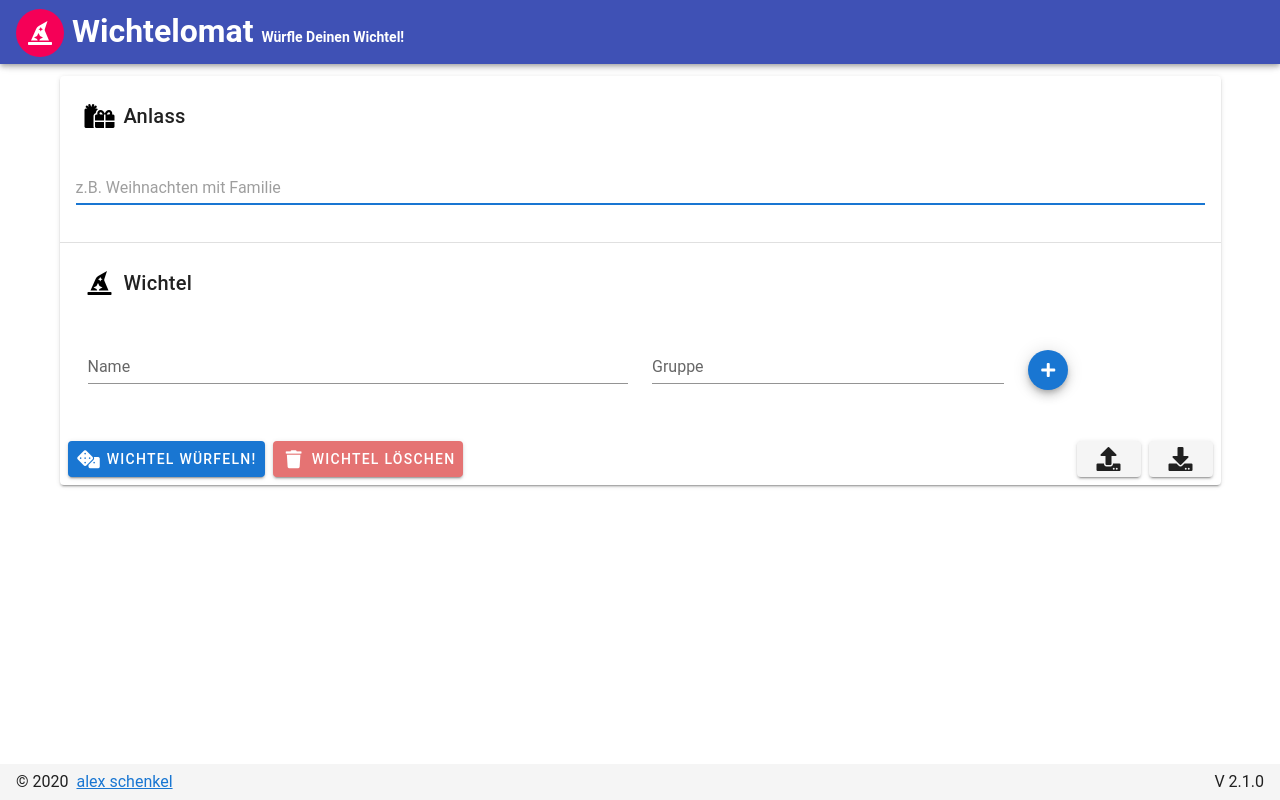
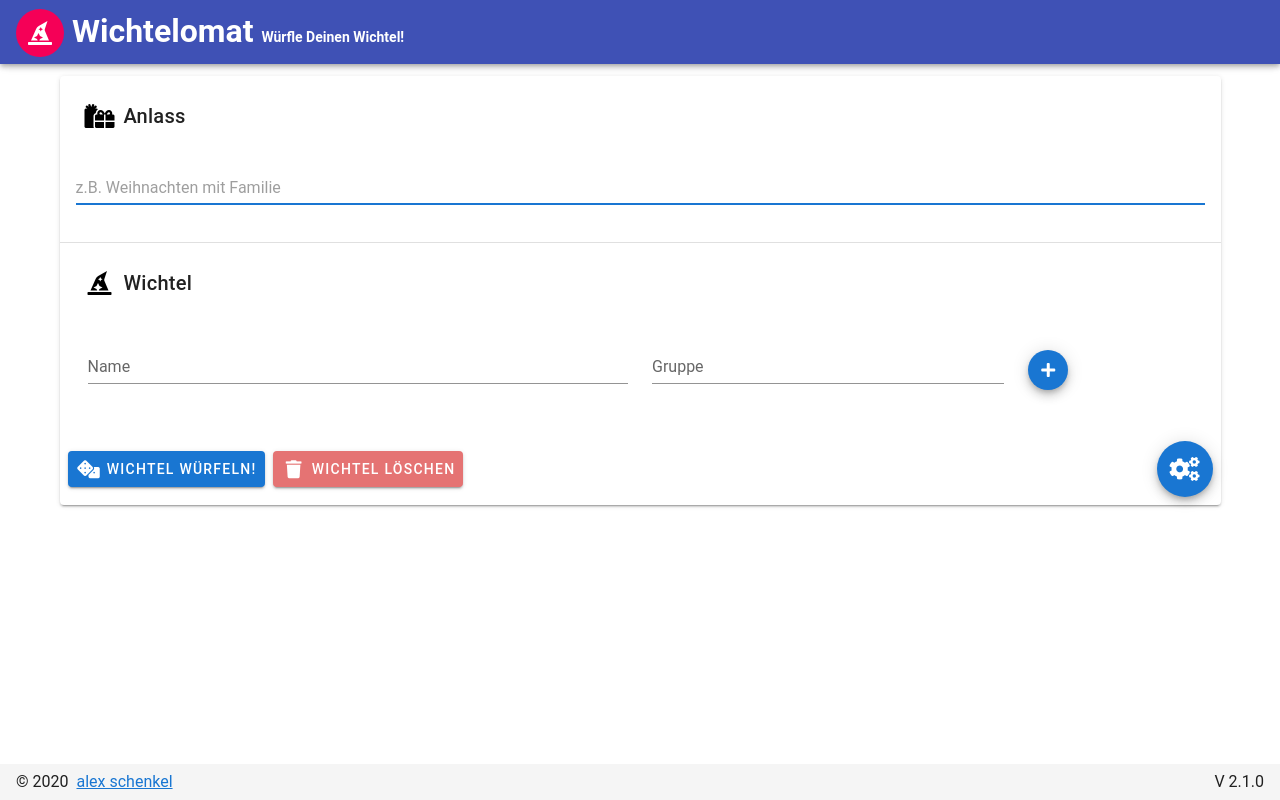
Before and after one commit to bylexus/wichtelomat, a Vue app: page / in a window 1280 px wide. Built offline with nearby package versions, Linux system fonts and the light colour scheme; a small style sheet from the web is missing.

Commit message:
Moved load/save to menu, and added a reset btn

```diff
--- a/src/views/Home.vue
+++ b/src/views/Home.vue
@@ -73,23 +73,26 @@
                         Wichtel löschen
                     </v-btn>
                     <v-spacer />
-                        <v-tooltip bottom>
-                            <template v-slot:activator="{ on }">
-                                <v-btn v-on="on" class="mr-2" @click="onUpload">
-                                    <v-icon>fas fa-upload</v-icon>
-                                </v-btn>
+                        <v-menu offset-y>
+                            <template v-slot:activator="{on}">
+                                <v-btn v-on="on" fab color="primary"><v-icon>fas fa-cogs</v-icon></v-btn>
                             </template>
-                            <span>Einstellungen laden</span>
-                            <input type="file" ref="loadinput" style="display:none" @change="onUploadFileChoose"/>
-                        </v-tooltip>
-                        <v-tooltip bottom>
-                            <template v-slot:activator="{ on }">
-                                <v-btn v-on="on" @click="onDownload">
-                                    <v-icon>fas fa-download</v-icon>
-                                </v-btn>
-                            </template>
-                            <span>Einstellungen speichern (download)</span>
-                        </v-tooltip>
+                            <v-list>
+                                <v-list-item @click="onDownload">
+                                    <v-list-item-icon><v-icon>fas fa-download</v-icon></v-list-item-icon>
+                                    <v-list-item-content>speichern (download)</v-list-item-content>
+                                </v-list-item>
+                                <v-list-item @click="onUpload">
+                                    <v-list-item-icon><v-icon>fas fa-upload</v-icon></v-list-item-icon>
+                                    <v-list-item-content>laden</v-list-item-content>
+                                    <input type="file" ref="loadinput" style="display:none" @change="onUploadFileChoose"/>
+                                </v-list-item>
+                                <v-list-item @click="onReset">
+                                    <v-list-item-icon><v-icon>fas fa-trash</v-icon></v-list-item-icon>
+                                    <v-list-item-content>alles leeren</v-list-item-content>
+                                </v-list-item>
+                            </v-list>
+                        </v-menu>
                 </v-card-actions>
                 <v-card-text v-if="error">
                     <v-alert type="error">{{ error }}</v-alert>
@@ -341,6 +344,11 @@ export default {
                 };
                 reader.readAsText(file)
             }
+        },
+
+        onReset() {
+            this.loadState({});
+            this.saveState();
         }
     }
 };
```
